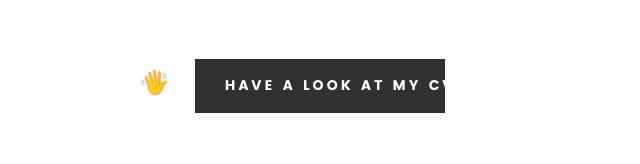
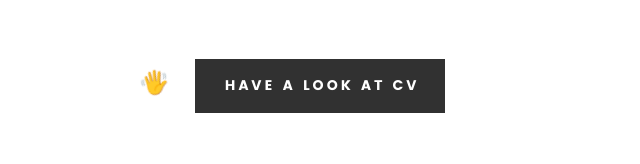
Before and after one commit to thekudosstatus02/portfolio-site, a plain HTML site: page index.html in a window 1280 px wide. Shown: the part 1796-1960 px from the top of the page, 352-992 px from the left. Drawn offline with Linux system fonts and the light colour scheme; files whose address does not match are found by name.

```diff
--- a/index.html
+++ b/index.html
@@ -155,7 +155,7 @@
    			<!-- <a href="#contact" title="Hire Me" class="button stroke smoothscroll">Hire Me</a> -->
 			<div>
 				<span class="icon">&#128075;</span>
-				<a href="https://drive.google.com/file/d/12hp7dpL-x146BLXp3e3Tw7WCob6FyViL/view?usp=sharing" title="Download CV" class="button button-primary">Have a look at My CV</a>
+				<a href="https://drive.google.com/file/d/12hp7dpL-x146BLXp3e3Tw7WCob6FyViL/view?usp=sharing" title="Download CV" class="button button-primary">Have a look at CV</a>
 			</div>
    		</div>
    	</div>
```
